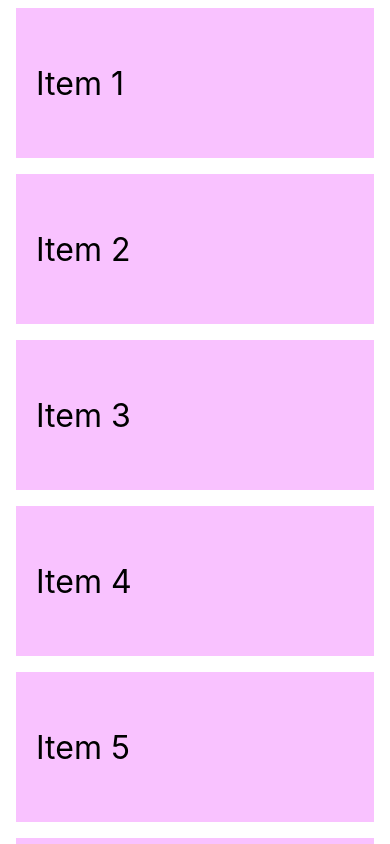
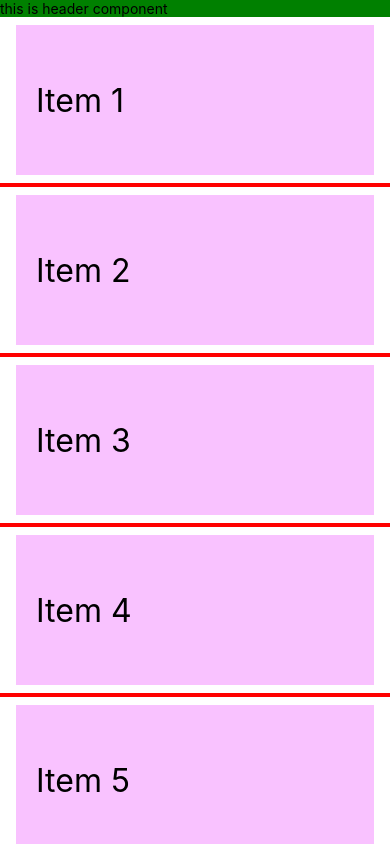
Before and after one commit to Hussain-hamim/Taskly, a React Native app: screen / in a window 390 px wide. Built offline with nearby package versions, Linux system fonts and the light colour scheme.

Commit message:
virtualizedList props

```diff
--- a/App.js
+++ b/App.js
@@ -26,11 +26,32 @@ const App = () => {
     <>
       <SafeAreaView style={styles.container}>
         <VirtualizedList
+          // data={} // but you can override getItem
           getItem={getItem}
           renderItem={({ item }) => <Item title={item.title} />}
           getItemCount={(_data) => 10}
           initialNumToRender={4}
           keyExtractor={(item) => item.id}
+          // CellRendererComponent={{id, title}}
+          ItemSeparatorComponent={() => (
+            <View style={{ borderWidth: 2, borderColor: "red" }} />
+          )}
+          ListEmptyComponent={() => (
+            <View>
+              <Text>this is empty list</Text>
+            </View>
+          )}
+          ListHeaderComponent={() => (
+            <View>
+              <Text>this is header component</Text>
+            </View>
+          )}
+          // ListFooterComponent={}
+          // ListFooterComponentStyle={{}}
+          ListHeaderComponentStyle={{ backgroundColor: "green" }}
+          // extraData={}
+          // horizontal
+          // onRefresh={() => null}
         />
       </SafeAreaView>
     </>
```
